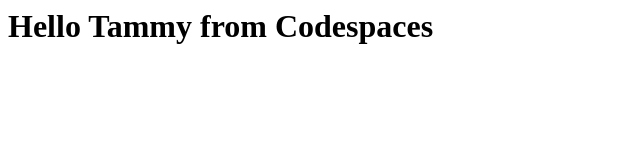
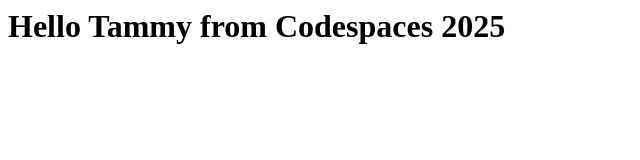
Before and after one commit to tammybaudisch/skills-code-with-codespaces, a plain HTML site: page index.html in a window 1280 px wide. Shown: the whole page, without its empty margins (0-640 px from the left). Drawn offline with Linux system fonts and the light colour scheme.

Commit message:
Update index.html

```diff
--- a/index.html
+++ b/index.html
@@ -1,3 +1,3 @@
 <html>
-  <h1>Hello Tammy from Codespaces</h1>
+  <h1>Hello Tammy from Codespaces 2025</h1>
 </html>
```
